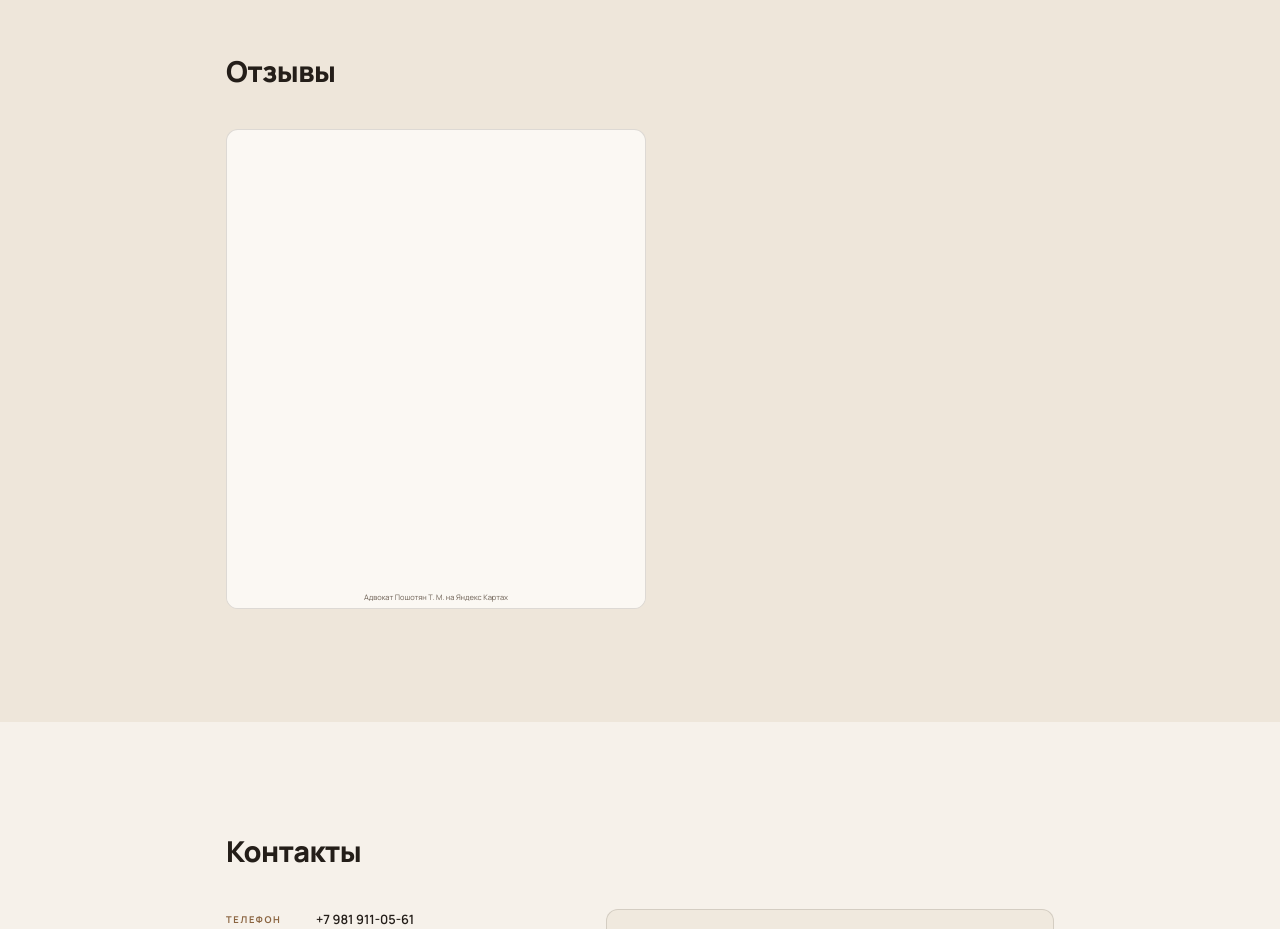
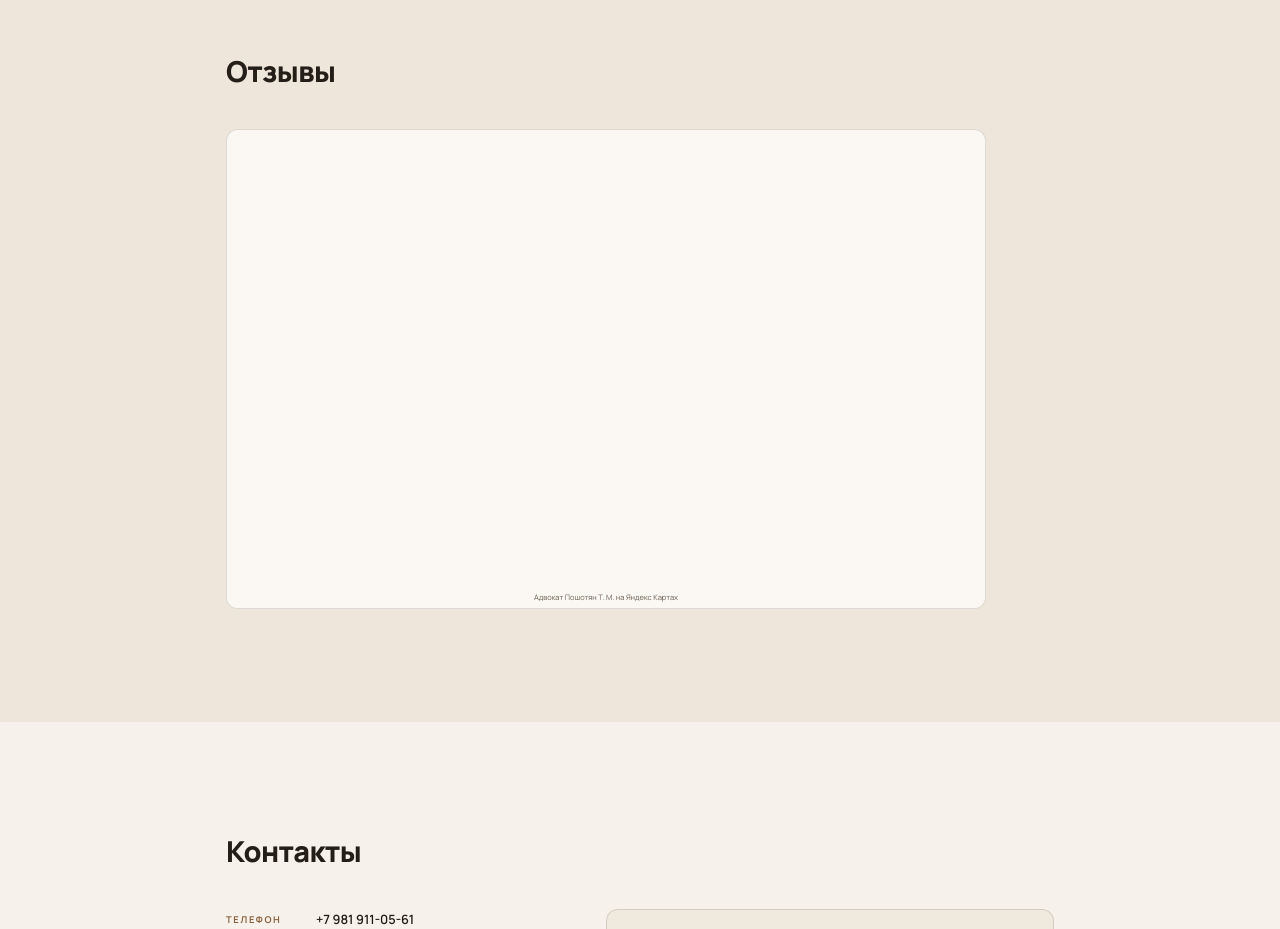
Before and after one commit to elhpiv-hash/poshotyan-preview, a plain HTML site: page index.html in a window 1280 px wide. Shown: the part 3220-4149 px from the top of the page. Drawn offline with Linux system fonts and the light colour scheme.

Commit message:
Widen Yandex reviews widget

```diff
--- a/css/style.css
+++ b/css/style.css
@@ -725,7 +725,7 @@ p + p {
 .reviews-widget {
   position: relative;
   width: 100%;
-  max-width: 35rem;
+  max-width: 760px;
   height: 40rem;
   overflow: hidden;
   border: 1px solid var(--line);
```
